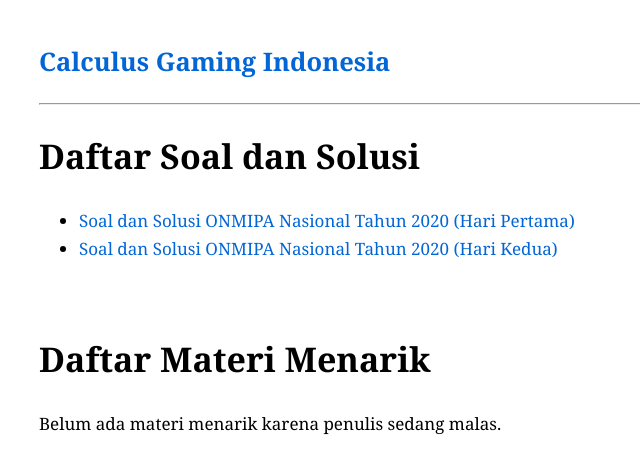
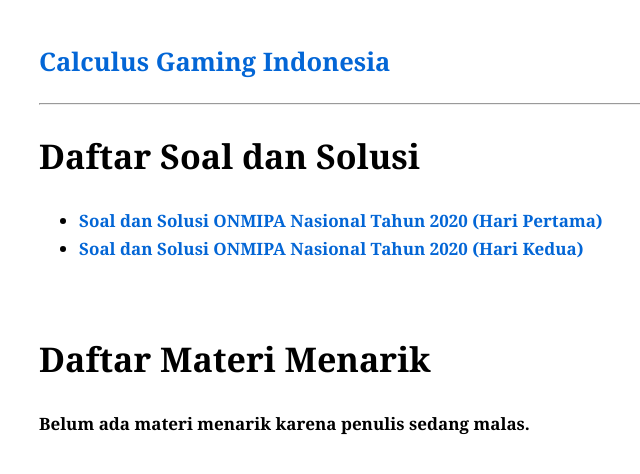
Before and after one commit to calculusgamingindonesia/calculusgamingindonesia.github.io, a Jekyll site: the page built from index.html, in a window 1280 px wide. Shown: the top 474 px of the page, without its empty margins (201-841 px from the left). Built offline with Jekyll 4.4.1, drawn with Linux system fonts in a browser that asks for light colours; some web fonts are replaced.

Commit message:
Update default.html

```diff
--- a/_layouts/default.html
+++ b/_layouts/default.html
@@ -18,7 +18,7 @@
         font-family: "Computer Modern Serif", Georgia, "Times New Roman", serif;
         font-size: 17px;
         color: #000000;
-        font-weight: 500;
+        font-weight: 1000;
         line-height: 1.65;
         margin: 40px auto;
         max-width: 800px;
```
